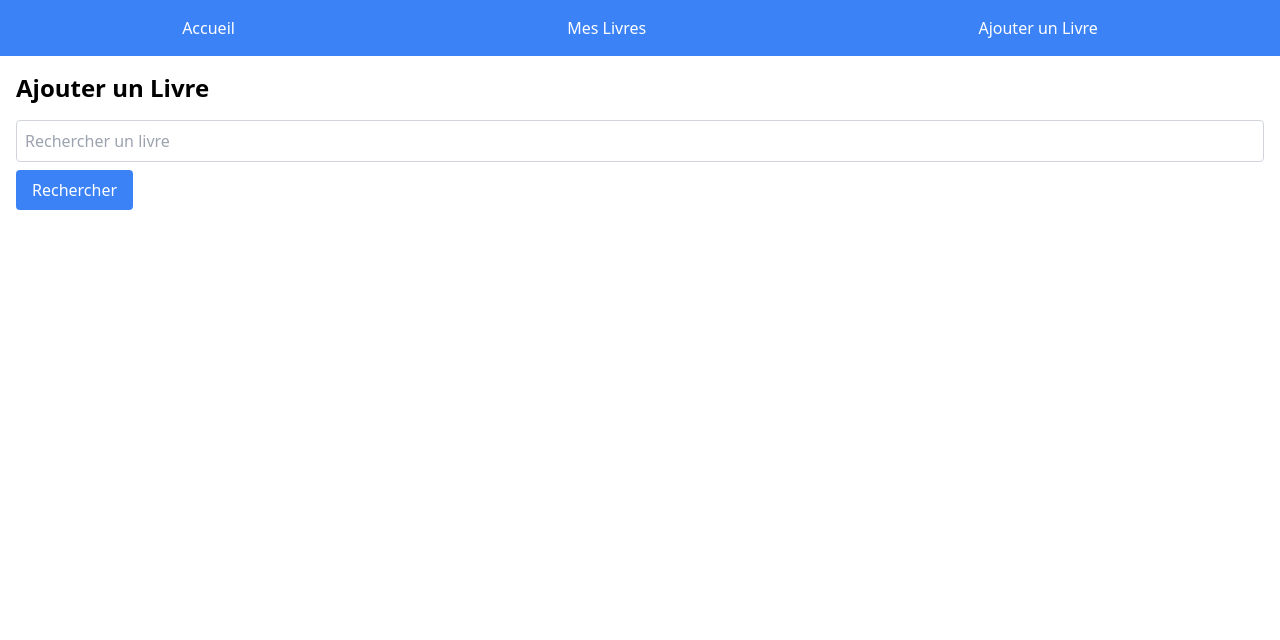
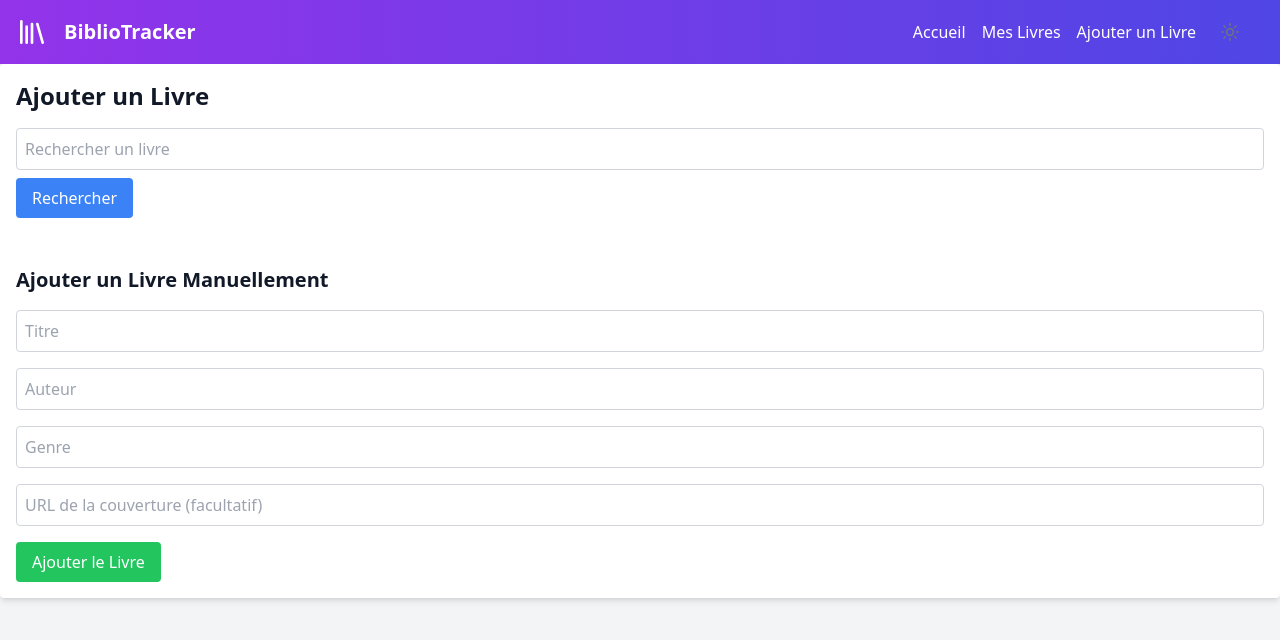
Before and after one commit to ValH-code/BookTracker, a React (Vite) app: page /add-book in a window 1280 px wide. Shown: the top 640 px of the page. Built offline with nearby package versions, Linux system fonts and the light colour scheme.

Commit message:
ajout d'un darkmode, d'un formulaire d'ajout de livre

```diff
--- a/package.json
+++ b/package.json
@@ -12,6 +12,8 @@
   "dependencies": {
     "autoprefixer": "^10.4.20",
     "axios": "^1.7.9",
+    "framer-motion": "^11.15.0",
+    "lucide-react": "^0.469.0",
     "postcss": "^8.4.49",
     "react": "^18.3.1",
     "react-dom": "^18.3.1",
--- a/src/App.jsx
+++ b/src/App.jsx
@@ -1,9 +1,10 @@
 import { useState, useEffect } from "react";
-import { Routes, Route } from 'react-router-dom';
+import { Routes, Route, useLocation } from 'react-router-dom';
 import Home from './pages/Home';
 import Books from './pages/Books';
 import AddBook from './pages/AddBook';
 import Header from './components/Header';
+import { AnimatePresence, motion } from "framer-motion";
 
 const App = () => {
   const [books, setBooks] = useState([]);
@@ -29,16 +30,78 @@ const App = () => {
     setBooks((prevBooks) => [...prevBooks, newBook]);
   };
 
+  const location = useLocation();
+  const [isDarkMode, setIsDarkMode] = useState(false);
+
+  // Charger le thème depuis localStorage
+  useEffect(() => {
+    const savedTheme = localStorage.getItem("theme");
+    if (savedTheme === "dark") {
+      setIsDarkMode(true);
+      document.documentElement.classList.add("dark");
+    }
+  }, []);
+
+  // Sauvegarder le thème dans localStorage
+  useEffect(() => {
+    if (isDarkMode) {
+      localStorage.setItem("theme", "dark");
+      document.documentElement.classList.add("dark");
+    } else {
+      localStorage.setItem("theme", "light");
+      document.documentElement.classList.remove("dark");
+    }
+  }, [isDarkMode]);
+
+  const toggleTheme = () => setIsDarkMode((prev) => !prev);
+
   return (
-    <div>
-      <Header />
-      <Routes>
-        <Route path="/" element={<Home books={books} />} />
-        <Route path="/books" element={<Books books={books} />} />
-        <Route path="/add-book" element={<AddBook onAddBook={handleAddBook} />} />
-      </Routes>
+    <div className={`min-h-screen ${isDarkMode ? "bg-gray-900 text-white" : "bg-gray-100 text-gray-900"}`}>
+      <Header toggleTheme={toggleTheme} isDarkMode={isDarkMode} />
+      <AnimatePresence mode="wait">
+        <Routes location={location} key={location.pathname}>
+          <Route
+            path="/"
+            element={
+              <PageTransition>
+                <Home books={books} />
+              </PageTransition>
+            }
+          />
+          <Route
+            path="/books"
+            element={
+              <PageTransition>
+                <Books books={books} />
+              </PageTransition>
+            }
+          />
+          <Route
+            path="/add-book"
+            element={
+              <PageTransition>
+                <AddBook onAddBook={handleAddBook} />
+              </PageTransition>
+            }
+          />
+        </Routes>
+      </AnimatePresence>
     </div>
   );
 };
 
+// Composant pour les transitions
+const PageTransition = ({ children }) => {
+  return (
+    <motion.div
+      initial={{ opacity: 0, x: -50 }}
+      animate={{ opacity: 1, x: 0 }}
+      exit={{ opacity: 0, x: 50 }}
+      transition={{ duration: 0.4 }}
+    >
+      {children}
+    </motion.div>
+  );
+};
+
 export default App;
--- a/src/components/Header.jsx
+++ b/src/components/Header.jsx
@@ -1,9 +1,19 @@
 import { Link } from 'react-router-dom';
+import { Moon, Sun } from 'lucide-react';
+import { Library, PlusCircle, LayoutDashboard } from 'lucide-react';
 
-function Header() {
+function Header({ toggleTheme, isDarkMode }) {
   return (
-    <nav className="bg-blue-500 p-4 text-white">
-      <ul className="flex justify-around">
+    <header className="bg-gradient-to-r from-purple-600 to-indigo-600 text-white shadow-lg dark:from-purple-800 dark:to-indigo-800">
+    <div className="container mx-auto px-4">
+      <div className="flex items-center justify-between h-16">
+        <div className="flex items-center space-x-4">
+          <Library className="w-8 h-8" />
+          <h1 className="text-xl font-bold">BiblioTracker</h1>
+        </div>
+    <nav className="p-4">
+      <ul className="flex justify-between items-center">
+        <div className="flex space-x-4">
           <li>
             <Link to="/" className="hover:underline">Accueil</Link>
           </li>
@@ -11,11 +21,22 @@ function Header() {
             <Link to="/books" className="hover:underline">Mes Livres</Link>
           </li>
           <li>
-          <Link to="/add-book" className="hover:underline">Ajouter un Livre</Link>
+            <Link to="/add-book" className="hover:underline mr-4 ">Ajouter un Livre</Link>
           </li>
+        </div>
+        <button
+          onClick={toggleTheme}
+          className="p-2 rounded-lg text-gray-500 hover:bg-gray-100 dark:text-gray-400 dark:hover:bg-gray-800"
+        >
+          {isDarkMode ? (<Moon className="w-5 h-5" />): (<Sun className="w-5 h-5" />)}
+        </button>
       </ul>
     </nav>
+    </div>
+      </div>
+    </header>
   );
 }
 
+
 export default Header;
--- a/src/components/Statistics.jsx
+++ b/src/components/Statistics.jsx
@@ -18,7 +18,7 @@ function Statistics({ books }) {
   const COLORS = ["#0088FE", "#00C49F", "#FFBB28"];
 
   return (
-    <div className="p-4 bg-gray-100 rounded-md shadow-md">
+    <div className="p-4 bg-gray-100 rounded-md shadow-md dark:bg-gray-900">
       <h2 className="text-2xl font-bold mb-4">Statistiques</h2>
       <PieChart width={400} height={300}>
         <Pie
--- a/src/pages/AddBook.jsx
+++ b/src/pages/AddBook.jsx
@@ -1,11 +1,19 @@
 import { useState } from "react";
 import axios from "axios";
+import { motion } from "framer-motion"; // Import Framer Motion
 
 const AddBook = ({ onAddBook }) => {
   const [searchTerm, setSearchTerm] = useState("");
   const [searchResults, setSearchResults] = useState([]);
   const [isLoading, setIsLoading] = useState(false); // État pour le chargement
   const [successMessage, setSuccessMessage] = useState(""); // État pour le message de succès
+  const [manualBook, setManualBook] = useState({
+    title: "",
+    author: "",
+    genre: "",
+    cover: "",
+    status: "À lire",
+  });
 
   const handleSearch = async () => {
     setIsLoading(true); // Début du chargement
@@ -22,6 +30,13 @@ const AddBook = ({ onAddBook }) => {
     }
   };
 
+  const handleKeyDown = (e) => {
+    if (e.key === "Enter") {
+      e.preventDefault(); // Empêche le rechargement ou comportement par défaut
+      handleSearch();
+    }
+  };
+  // Fonction pour ajouter un livre depuis les resultats
   const handleAddBook = (book) => {
     const newBook = {
       id: book.id,
@@ -37,14 +52,40 @@ const AddBook = ({ onAddBook }) => {
     setTimeout(() => setSuccessMessage(""), 3000); // Effacer le message après 3 secondes
   };
 
+  const handleAddManualBook = (e) => {
+    e.preventDefault();
+    if (!manualBook.title.trim() || !manualBook.author.trim()) {
+      alert("Le titre et l'auteur sont obligatoires.");
+      return;
+    }
+    const newBook = {
+      id: Date.now().toString(),
+      ...manualBook,
+    };
+    onAddBook(newBook);
+    setSuccessMessage(`Le livre "${manualBook.title}" a été ajouté avec succès.`);
+    setManualBook({
+      title: "",
+      author: "",
+      genre: "",
+      cover: "",
+      status: "À lire",
+    });
+    setTimeout(() => setSuccessMessage(""), 3000);
+  };
+
+
+
   return (
-    <div className="p-4">
+    <div className="p-4 bg-white dark:bg-gray-700 dark:text-gray-200 rounded shadow-md">
       <h2 className="text-2xl font-bold mb-4">Ajouter un Livre</h2>
+      {/* Recherche de livres */}
       <div className="mb-4">
         <input
           type="text"
           value={searchTerm}
           onChange={(e) => setSearchTerm(e.target.value)}
+          onKeyDown={handleKeyDown}
           placeholder="Rechercher un livre"
           className="border border-gray-300 rounded p-2 w-full"
         />
@@ -59,16 +100,29 @@ const AddBook = ({ onAddBook }) => {
       {isLoading && <p className="text-gray-500">Recherche en cours...</p>}
       {/* Message de succès */}
       {successMessage && (
-        <div className="bg-green-100 text-green-800 p-2 rounded my-4">
-          {successMessage}
-        </div>
+        <motion.div
+        initial={{ opacity: 0, y: -20 }}
+        animate={{ opacity: 1, y: 0 }}
+        exit={{ opacity: 0, y: -20 }}
+        className="bg-green-100 text-green-800 p-2 rounded my-4"
+      >
+        {successMessage}
+      </motion.div>
       )}
-      <div className="grid grid-cols-1 md:grid-cols-2 lg:grid-cols-3 gap-4">
+      <motion.div
+        initial={{ opacity: 0 }}
+        animate={{ opacity: 1 }}
+        transition={{ duration: 0.5 }}
+        className="grid grid-cols-1 md:grid-cols-2 lg:grid-cols-3 gap-4"
+      >
         {searchResults.map((book) => (
-          <div
-            key={book.id}
-            className="bg-white shadow-md rounded-md p-4 flex flex-col items-center"
-          >
+          <motion.div
+          key={book.id}
+          initial={{ scale: 0.9, opacity: 0 }}
+          animate={{ scale: 1, opacity: 1 }}
+          transition={{ duration: 0.3 }}
+          className="bg-white shadow-md rounded-md p-4 flex flex-col items-center"
+        >
             <img
               src={book.volumeInfo.imageLinks?.thumbnail || ""}
               alt={book.volumeInfo.title}
@@ -84,8 +138,48 @@ const AddBook = ({ onAddBook }) => {
             >
               Ajouter
             </button>
-          </div>
+            </motion.div>
         ))}
+      </motion.div>
+         {/* Formulaire d'ajout manuel */}
+        <div className="mt-8">
+        <h3 className="text-xl font-bold mb-4">Ajouter un Livre Manuellement</h3>
+        <form onSubmit={handleAddManualBook} className="space-y-4">
+          <input
+            type="text"
+            placeholder="Titre"
+            value={manualBook.title}
+            onChange={(e) => setManualBook({ ...manualBook, title: e.target.value })}
+            className="border border-gray-300 rounded p-2 w-full"
+          />
+          <input
+            type="text"
+            placeholder="Auteur"
+            value={manualBook.author}
+            onChange={(e) => setManualBook({ ...manualBook, author: e.target.value })}
+            className="border border-gray-300 rounded p-2 w-full"
+          />
+          <input
+            type="text"
+            placeholder="Genre"
+            value={manualBook.genre}
+            onChange={(e) => setManualBook({ ...manualBook, genre: e.target.value })}
+            className="border border-gray-300 rounded p-2 w-full"
+          />
+          <input
+            type="text"
+            placeholder="URL de la couverture (facultatif)"
+            value={manualBook.cover}
+            onChange={(e) => setManualBook({ ...manualBook, cover: e.target.value })}
+            className="border border-gray-300 rounded p-2 w-full"
+          />
+          <button
+            type="submit"
+            className="bg-green-500 text-white px-4 py-2 rounded"
+          >
+            Ajouter le Livre
+          </button>
+        </form>
       </div>
     </div>
   );
--- a/src/pages/Books.jsx
+++ b/src/pages/Books.jsx
@@ -83,7 +83,7 @@ const Books = () => {
   return (
     <div>
       <div className="p-4">
-        <div className="flex justify-between items-center mb-4">
+        <div className="flex justify-between items-center mb-4 dark:text-black">
           {/* Filtre */}
           <select
             value={filterStatus}
--- a/src/pages/Home.jsx
+++ b/src/pages/Home.jsx
@@ -17,10 +17,10 @@ const Home = () => {
   }, []);
 
   return (
-    <div className="p-6 bg-gray-50 min-h-screen">
+    <div className="p-4 bg-gray-100 dark:bg-gray-900 dark:text-white">
       <header className="text-center mb-8">
         <h1 className="text-4xl font-bold text-blue-600 mb-4">Bienvenue sur BookTracker</h1>
-        <p className="text-gray-600">
+        <p className="text-gray-600 dark:text-gray-400">
           Suivez vos lectures, visualisez vos progrès, et explorez vos livres préférés.
         </p>
       </header>
--- a/tailwind.config.js
+++ b/tailwind.config.js
@@ -1,5 +1,6 @@
 /** @type {import('tailwindcss').Config} */
 export default {
+  darkMode: 'class', // Active le mode sombre via une classe
   content: ['.index.html', './src/**/*.{js,jsx,ts,tsx}'],
   theme: {
     extend: {},
```
Also changed, not shown: src/components/BookList.jsx (+11 -7 lines), 1 other file (tests, documents, lock files or other folders). Lines whose indentation alone changed are shown as unchanged.
